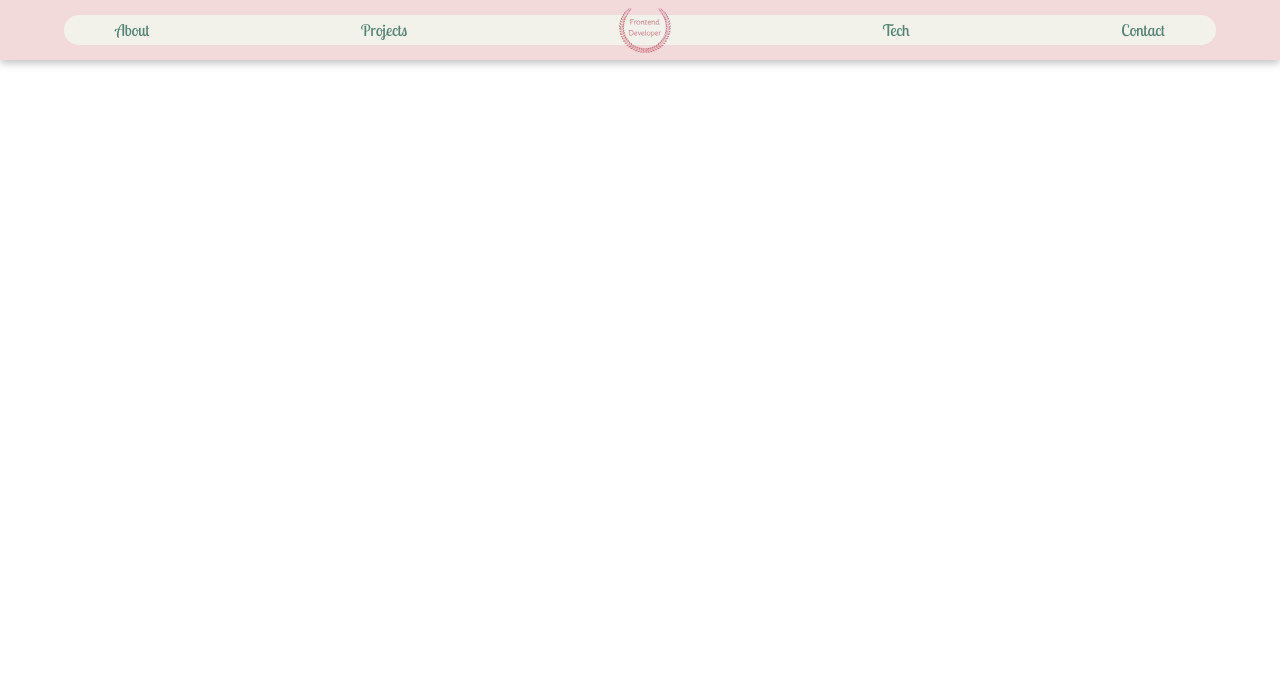
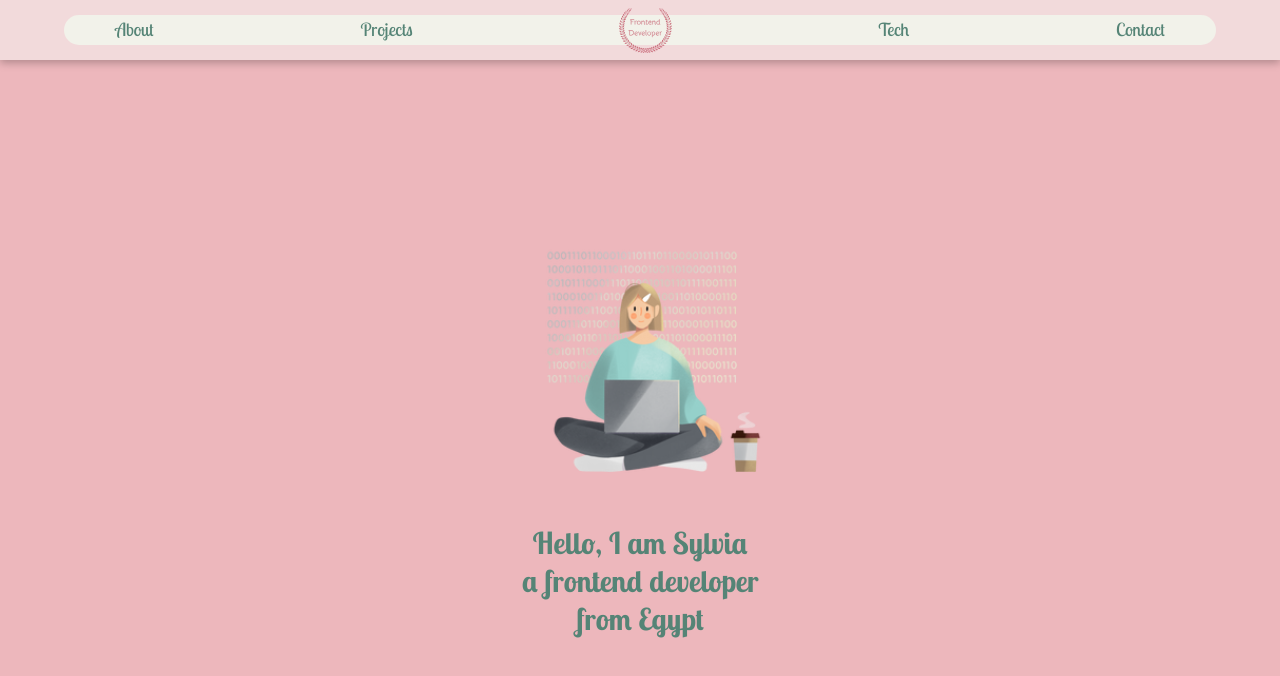
Before and after one commit to sylviaadel/portfolio, a React (Create React App) app: page / in a window 1280 px wide. Shown: the top 676 px of the page. Built offline with nearby package versions, Linux system fonts and the light colour scheme.

Commit message:
Add hero section

```diff
--- a/src/App.jsx
+++ b/src/App.jsx
@@ -1,10 +1,12 @@
 import './styles/style.scss';
 import Navbar from './components/Navbar';
+import HeroSection from './components/HeroSection'
 
 function App() {
   return (
     <div className="App">
       <Navbar />
+      <HeroSection />
     </div>
   );
 }
--- /dev/null
+++ b/src/components/HeroSection.jsx
@@ -0,0 +1,10 @@
+import HeroImage from '../assets/images/hero-image.png'
+
+export default function Navbar() {
+    return (
+        <section id='Hero'>
+            <img src={HeroImage} />
+            <h1>Hello, I am Sylvia a frontend developer from Egypt</h1>
+        </section>
+    );
+}
--- a/src/styles/base/layout.scss
+++ b/src/styles/base/layout.scss
@@ -7,3 +7,9 @@
     font-family: 'Lobster Two', sans-serif;
     box-sizing: border-box;
 }
+.App{
+    padding-top: 60px;
+}
+h1{
+    font-size: 30px;
+}
--- /dev/null
+++ b/src/styles/components/HeroSection.scss
@@ -0,0 +1,19 @@
+#Hero{
+    background-color: $jaguarRose;
+    height: calc(100vh - 60px);
+    display: flex;
+    flex-direction: column;
+    align-content: center;
+    justify-content: center;
+    text-align: center;
+    gap: 32px;
+    img{
+        width: 270px;
+        margin: 0 auto;
+    }
+    h1{
+        max-width: 237px;
+        margin: 0 auto;
+        color: $gutsyGrapeColor;
+    }
+}
--- a/src/styles/components/Navbar.scss
+++ b/src/styles/components/Navbar.scss
@@ -1,5 +1,6 @@
 .navbar{
     position:fixed;
+    top:0;
     width: 100%;
     background-color: $heavenlyPinkColor;
     height: 60px;
@@ -20,7 +21,7 @@
         li{
             display: inline;
             color: $gutsyGrapeColor;
-            font-size: 16px;
+            font-size: 18px;
             line-height: 24px;
         }
         .logo{
--- a/src/styles/style.scss
+++ b/src/styles/style.scss
@@ -1,3 +1,4 @@
 @import "./base/variables.scss";
 @import "./base/layout.scss";
 @import "./components/Navbar.scss";
+@import "./components/HeroSection.scss"
```
Also changed, not shown: public/manifest.json, src/assets/images/hero-image.png (added).
